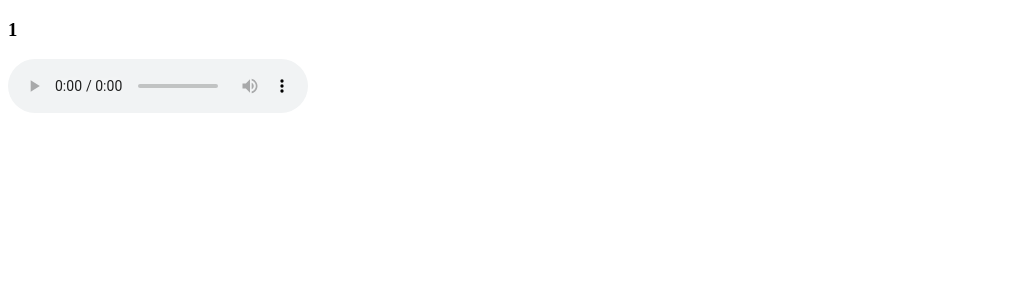
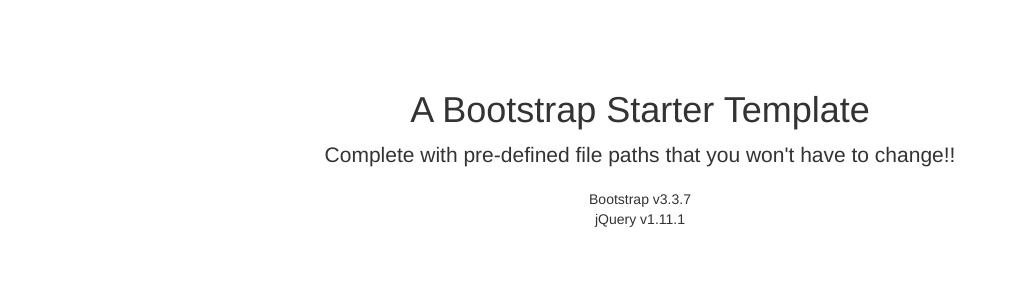
Before and after one commit to iburlachenko/hal-run-app, a Flask app: page /1 in a window 1280 px wide. Shown: the top 300 px of the page, without its empty margins (0-1009 px from the left). Run offline with Flask 2, Linux system fonts and the light colour scheme.

Commit message:
fix index.html

```diff
--- a/run.py
+++ b/run.py
@@ -3,7 +3,7 @@ from flask import Flask, request, render_template
 import shlex
 from subprocess import Popen, PIPE
 
-root_dir = '/home/ivan/hal-run/'
+root_dir = '/home/ivan/hal-run'
 music_dir = root_dir + '/static/music'
 
 app = Flask(__name__)
--- a/templates/base.html
+++ b/templates/base.html
@@ -2,10 +2,61 @@
 <html lang="en">
 
 <head>
-<meta charset="utf-8">
-<title>Cubomania - {{ title }}</title>
+
+    <meta charset="utf-8">
+    <meta http-equiv="X-UA-Compatible" content="IE=edge">
+    <meta name="viewport" content="width=device-width, initial-scale=1">
+    <meta name="description" content="">
+    <meta name="author" content="">
+
+    <title>Bare - Start Bootstrap Template</title>
+
+    <!-- Bootstrap Core CSS -->
+    <link href="../css/bootstrap.min.css" rel="stylesheet">
+
+    <!-- Custom CSS -->
+    <style>
+    body {
+        padding-top: 70px;
+        /* Required padding for .navbar-fixed-top. Remove if using .navbar-static-top. Change if height of navigation changes. */
+    }
+    </style>
+
+    <!-- HTML5 Shim and Respond.js IE8 support of HTML5 elements and media queries -->
+    <!-- WARNING: Respond.js doesn't work if you view the page via file:// -->
+    <!--[if lt IE 9]>
+        <script src="https://oss.maxcdn.com/libs/html5shiv/3.7.0/html5shiv.js"></script>
+        <script src="https://oss.maxcdn.com/libs/respond.js/1.4.2/respond.min.js"></script>
+    <![endif]-->
+
 </head>
+
 <body>
-{% block play%}{% endblock %}
+
+       <!-- Page Content -->
+    <div class="container">
+
+        <div class="row">
+            <div class="col-lg-12 text-center">
+                <h1>A Bootstrap Starter Template</h1>
+                <p class="lead">Complete with pre-defined file paths that you won't have to change!!</p>
+                <ul class="list-unstyled">
+                    <li>Bootstrap v3.3.7</li>
+                    <li>jQuery v1.11.1</li>
+                </ul>
+            </div>
+        </div>
+        <!-- /.row -->
+
+    </div>
+    <!-- /.container -->
+
+    <!-- jQuery Version 1.11.1 -->
+    <script src="../js/jquery.js"></script>
+
+    <!-- Bootstrap Core JavaScript -->
+    <script src="../js/bootstrap.min.js"></script>
+
 </body>
+
 </html>
```
